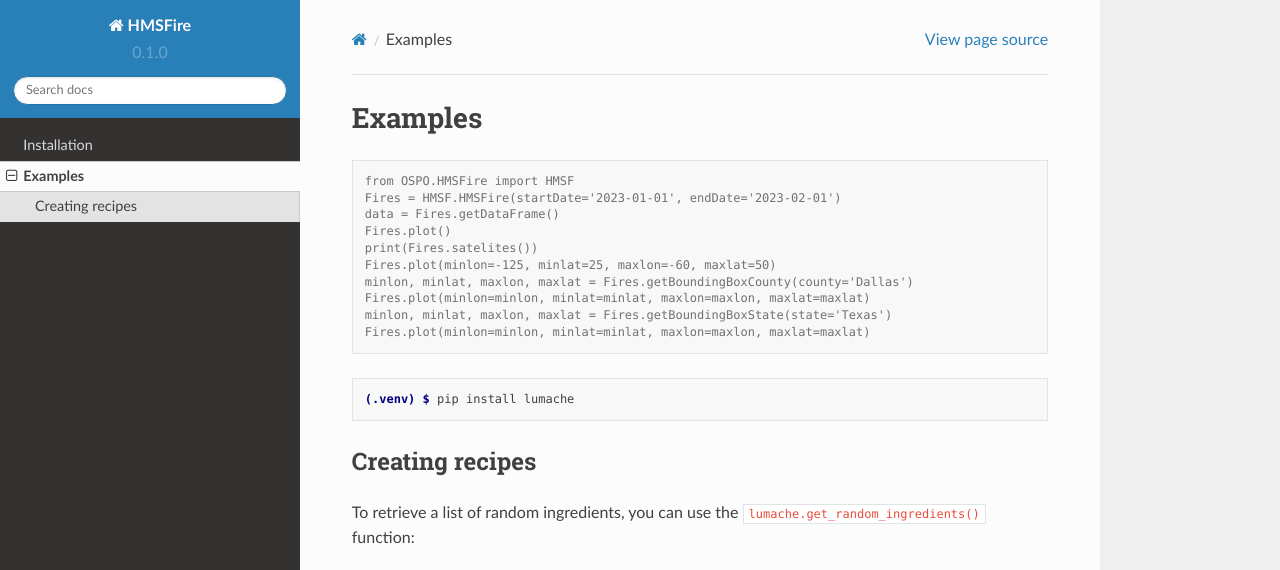
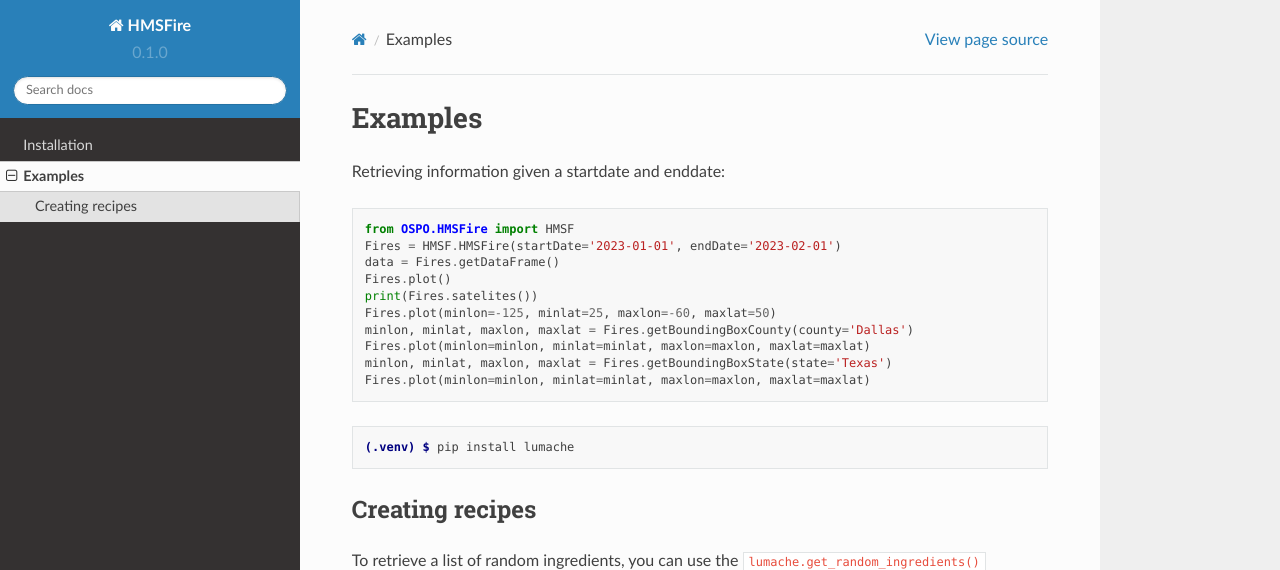
Before and after one commit to joelchaconcastillo/OSPO_HMS_Fire, a Sphinx documentation site: the page built from docs/source/examples.rst, in a window 1280 px wide and 1257 px high, cut to the strip 0-570 px from the top of the window. Built offline with Sphinx 7.4.7 and the Read the Docs theme 2.0.0, drawn with Linux system fonts in a browser that asks for light colours.

Commit message:
Update examples.rst

```diff
--- a/docs/source/examples.rst
+++ b/docs/source/examples.rst
@@ -1,10 +1,11 @@
 Examples
 =====
 
-.. Example 1 Retrieving information given a startdate and enddate:
+.. Example 1
+Retrieving information given a startdate and enddate:
 
 
-.. code-block:: console
+.. code-block:: python
 
    from OSPO.HMSFire import HMSF
    Fires = HMSF.HMSFire(startDate='2023-01-01', endDate='2023-02-01')
```
